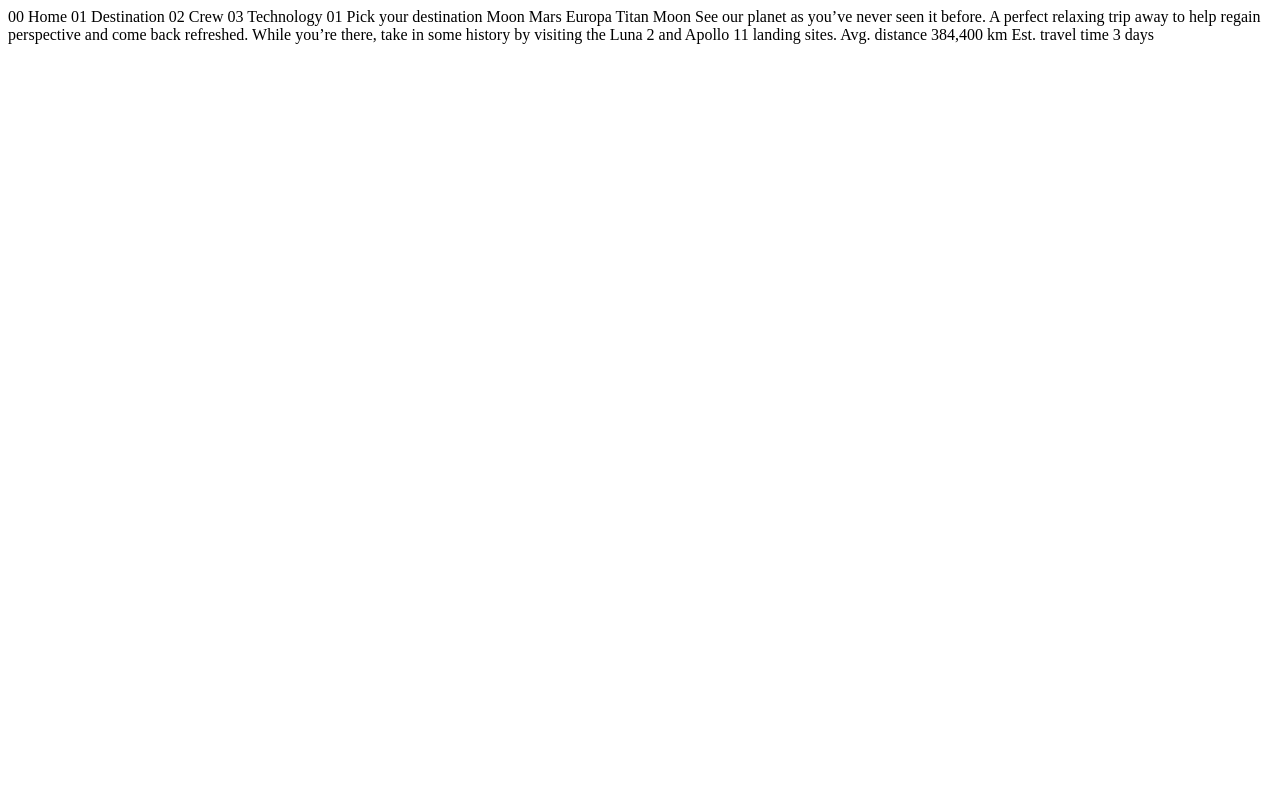
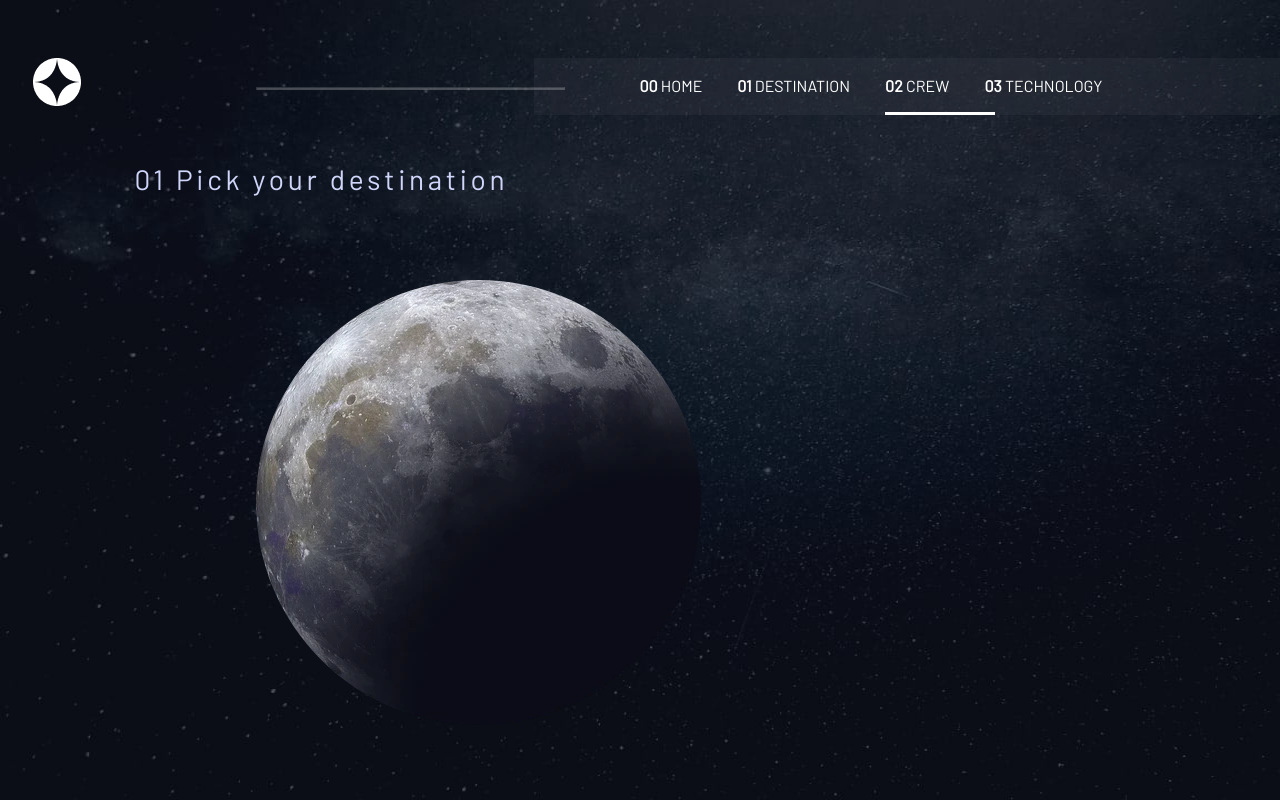
Before and after one commit to PrinceAnumba/Space-Tourism-website, a plain HTML site: page destination-moon.html in a window 1280 px wide. Drawn offline with Linux system fonts and the light colour scheme.

Commit message:
Destination moon commit

```diff
--- a/assets/css/styles.css
+++ b/assets/css/styles.css
@@ -1,7 +1,6 @@
 body {
   background-color: black;
   color: white;
-  background-image: url('../home/background-home-desktop.jpg');
   background-repeat: no-repeat;
   background-size: 1600px 900px;
   font-family: 'Barlow Condensed', sans-serif;
@@ -11,7 +10,12 @@ body {
 /* Typography */
 h1 {
   font-family: 'Bellefair', serif;
+  font-style: normal;
+  font-weight: 400;
   font-size: 150px;
+  line-height: 172px;
+  /* identical to box height */
+  color: #FFFFFF;
   margin: 0 auto;;
 }
 
@@ -32,10 +36,13 @@ h4 {
 
 h5 {
   font-family: 'Barlow', sans-serif;
+  font-style: normal;
+  font-weight: 400;
   font-size: 28px;
-  letter-spacing: 4.75;
-  margin: 35px auto;
-  padding-left: 20px;
+  line-height: 34px;
+  /* identical to box height */
+  letter-spacing: 3.725px;
+  color: #D0D6F9;
 }
 
 .nav-text {
@@ -93,6 +100,24 @@ nav div ul {
   margin-right: 20%;
 }
 
+div.active-home {
+  position: absolute;
+  width: 70px;
+  height: 3px;
+  left: 255px;
+  top: 54px;
+  background: #FFFFFF;
+}
+
+div.active-destination {
+  position: absolute;
+  width: 110px;
+  height: 3px;
+  left: 351px;
+  top: 54px;
+  background: #FFFFFF;
+}
+
 .nav-logo {
   padding-left: 5%;
   width: 10%px;
@@ -125,12 +150,19 @@ nav div ul {
 .left-bg {
   position: absolute;
   left: 10%;
+  top: 5%;
   width: 450px;
   height: 400px;
   padding-top: 13%;
 
 }
 
+.moon {
+position: absolute;
+top: 35%;
+left: 20%;
+}
+
 .Nav-items {
   margin: 50px 20px auto 20px;
 }
--- a/destination-moon.html
+++ b/destination-moon.html
@@ -1,21 +1,47 @@
 <!DOCTYPE html>
 <html lang="en">
+
 <head>
   <meta charset="UTF-8">
   <meta name="viewport" content="width=device-width, initial-scale=1.0">
 
-  <link rel="icon" type="image/png" sizes="32x32" href="./assets/favicon-32x32.png">
+  <link rel="icon" type="image/png" sizes="32x32" href="assets/favicon-32x32.png">
+  <link rel="stylesheet" href="assets/css/styles.css">
+  <link rel="preconnect" href="https://fonts.googleapis.com">
+  <link rel="preconnect" href="https://fonts.gstatic.com" crossorigin>
+  <link rel="preconnect" href="https://fonts.googleapis.com">
+  <link href="https://fonts.googleapis.com/css2?family=Barlow&display=swap" rel="stylesheet">
 
   <title>Frontend Mentor | Space tourism website</title>
 </head>
-<body>
 
-  00 Home
-  01 Destination
-  02 Crew
-  03 Technology
-
-  01 Pick your destination
+<body style="background-image: url('assets/destination/background-destination-desktop.jpg');">
+  <nav>
+    <div class="nav">
+      <div class="nav-logo">
+        <img src="assets/logo.png" alt="logo">
+      </div>
+    </div>
+    <div class="nav-links">
+      <div class="active-destination" ></div>
+      <ul>
+        <li >
+          <a class="nav-text" href="index.html"> <span> <b>00</b> HOME</span> </a>
+        </li>
+        <li>
+          <a class="nav-text" href="#"> <span> <b>01</b> DESTINATION</span> </a>
+        </li>
+        <li>
+          <a class="nav-text" href="#"> <span> <b>02</b> CREW</span> </a>
+        </li>
+        <li>
+          <a class="nav-text" href="#"> <span> <b>03</b> TECHNOLOGY </span> </a>
+        </li>
+      </ul>
+    </div>
+    <hr>
+  </nav>
+  <!-- 01 Pick your destination
 
   Moon
   Mars
@@ -32,6 +58,13 @@
   384,400 km
 
   Est. travel time
-  3 days
+  3 days -->
+
+  <h5 style="padding-left:10%;">01 Pick your destination</h5>
+
+  <div class="moon">
+      <img src="assets\destination\image-moon.webp" alt="">
+  </div>
 </body>
+
 </html>
```
Also changed, not shown: index.html (+8 -6 lines).
